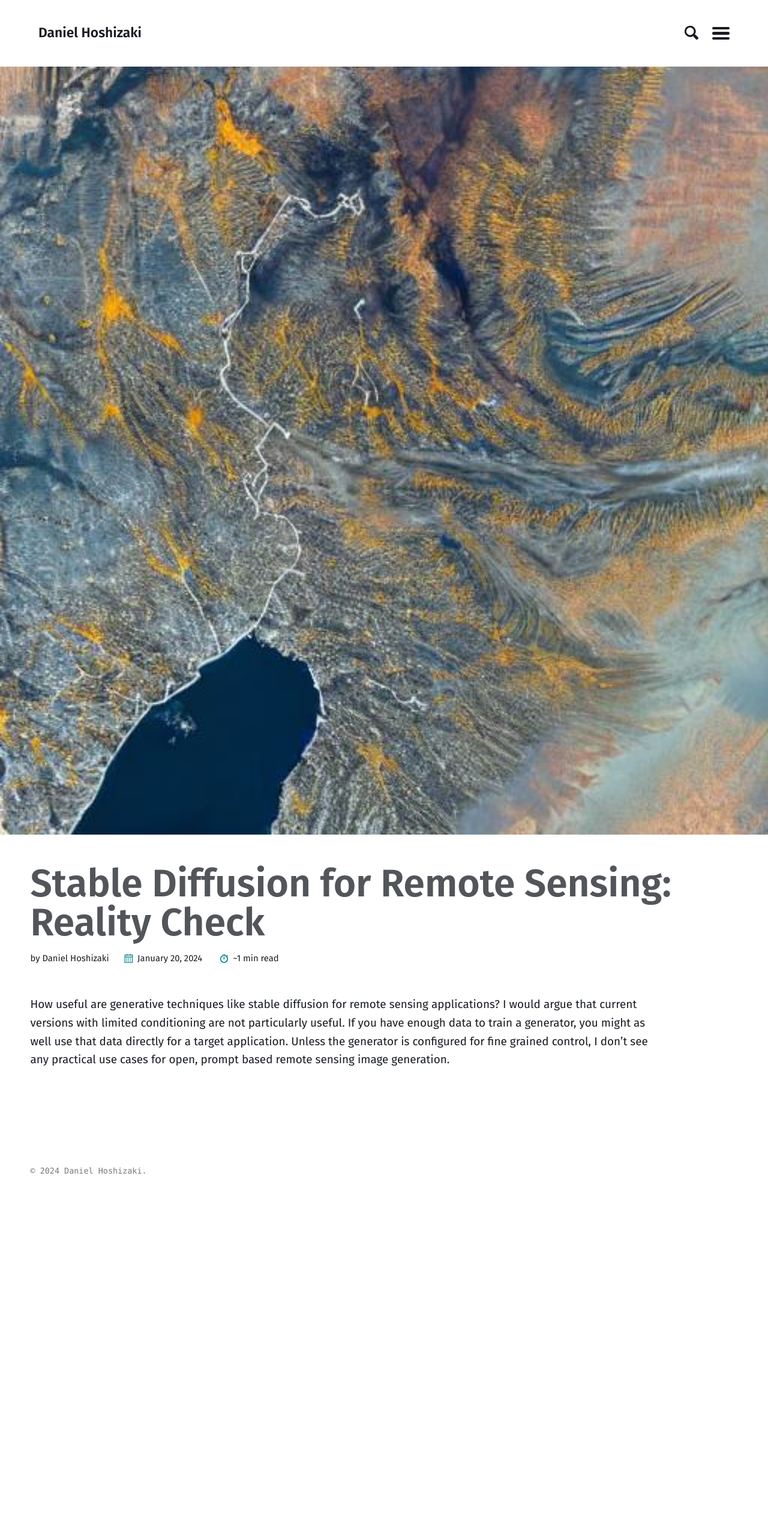
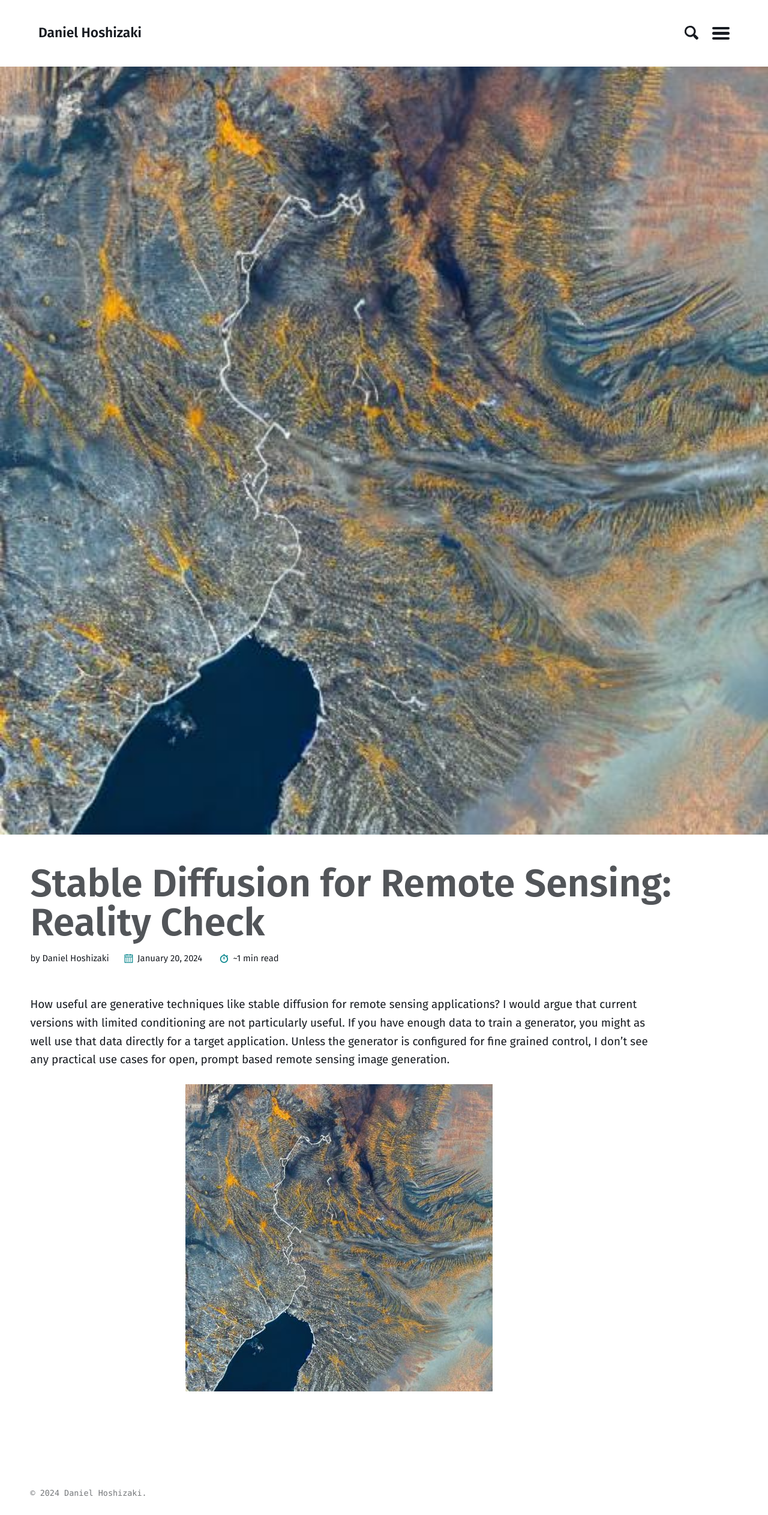
Before and after one commit to danielhoshizaki/danielhoshizaki, a Jekyll site: the page built from _posts/2024-01-20-stable-diffusion.md, in a window 1280 px wide. Shown: the whole page at 60% size. Built offline with Jekyll 4.4.1, drawn with Linux system fonts in a browser that asks for light colours; before the commit the page ends 1987 px from its top, so only the background shows below that.

Commit message:
sd image in post

```diff
--- a/_posts/2024-01-20-stable-diffusion.md
+++ b/_posts/2024-01-20-stable-diffusion.md
@@ -9,3 +9,7 @@ categories: [Remote Sensing, Deep Learning]
 ---
 
 How useful are generative techniques like stable diffusion for remote sensing applications? I would argue that current versions with limited conditioning are not particularly useful. If you have enough data to train a generator, you might as well use that data directly for a target application. Unless the generator is configured for fine grained control, I don't see any practical use cases for open, prompt based remote sensing image generation.
+
+<p align="center">
+  <img src="/assets/images/diffusion/river1.jpg" />
+</p>
```
